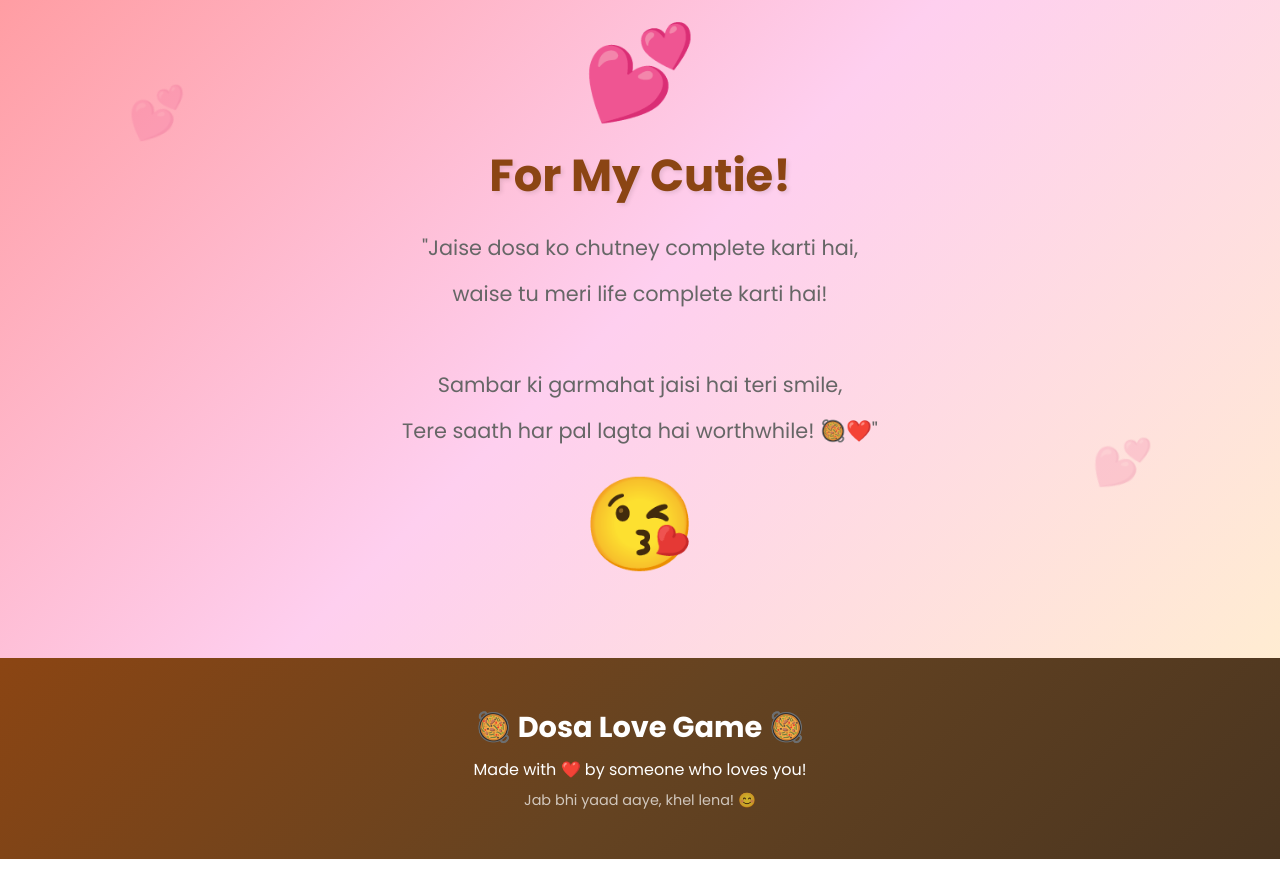
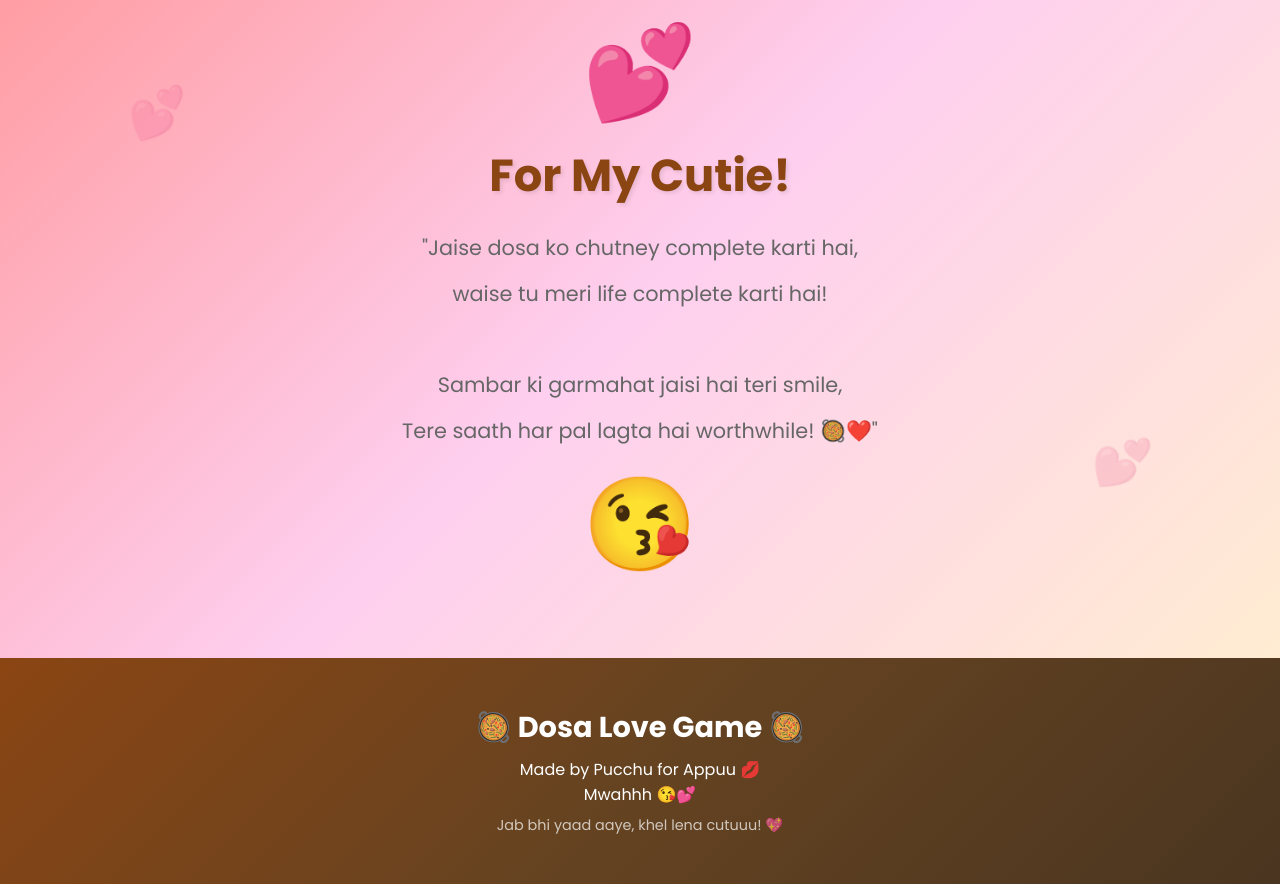
Before and after one commit to Pushkar1323/Tingu, a plain HTML site: page index.html in a window 1280 px wide. Shown: the part 1978-2862 px from the top of the page. Before the commit the page ends 2837 px from the top, so only its background shows below. Drawn offline with Linux system fonts and the light colour scheme.

Commit message:
Update index.html

```diff
--- a/index.html
+++ b/index.html
@@ -383,11 +383,12 @@
     </section>
 
     <!-- Footer -->
-    <footer class="footer">
-        <p class="footer-title">🥘 Dosa Love Game 🥘</p>
-        <p>Made with <span class="footer-heart">❤️</span> by someone who loves you!</p>
-        <p class="footer-sub">Jab bhi yaad aaye, khel lena! 😊</p>
-    </footer>
+<footer class="footer">
+    <p class="footer-title">🥘 Dosa Love Game 🥘</p>
+    <p class="footer-love">Made by <span class="pucchu">Pucchu</span> for <span class="appu">Appuu</span> 💋</p>
+    <p class="footer-kiss">Mwahhh 😘💕</p>
+    <p class="footer-sub">Jab bhi yaad aaye, khel lena cutuuu! 💖</p>
+</footer>
 
     <!-- Popup Overlay -->
     <div class="popup-overlay" id="popupOverlay"></div>
```
